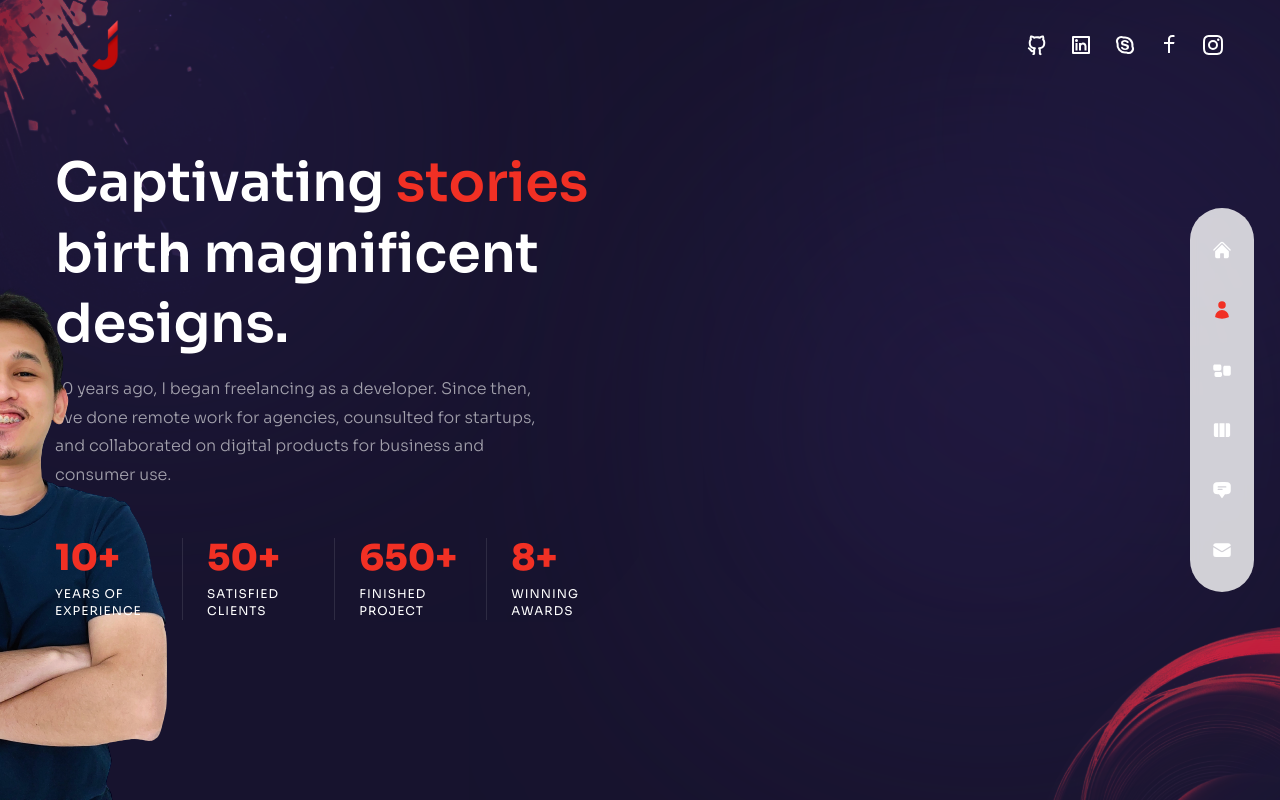
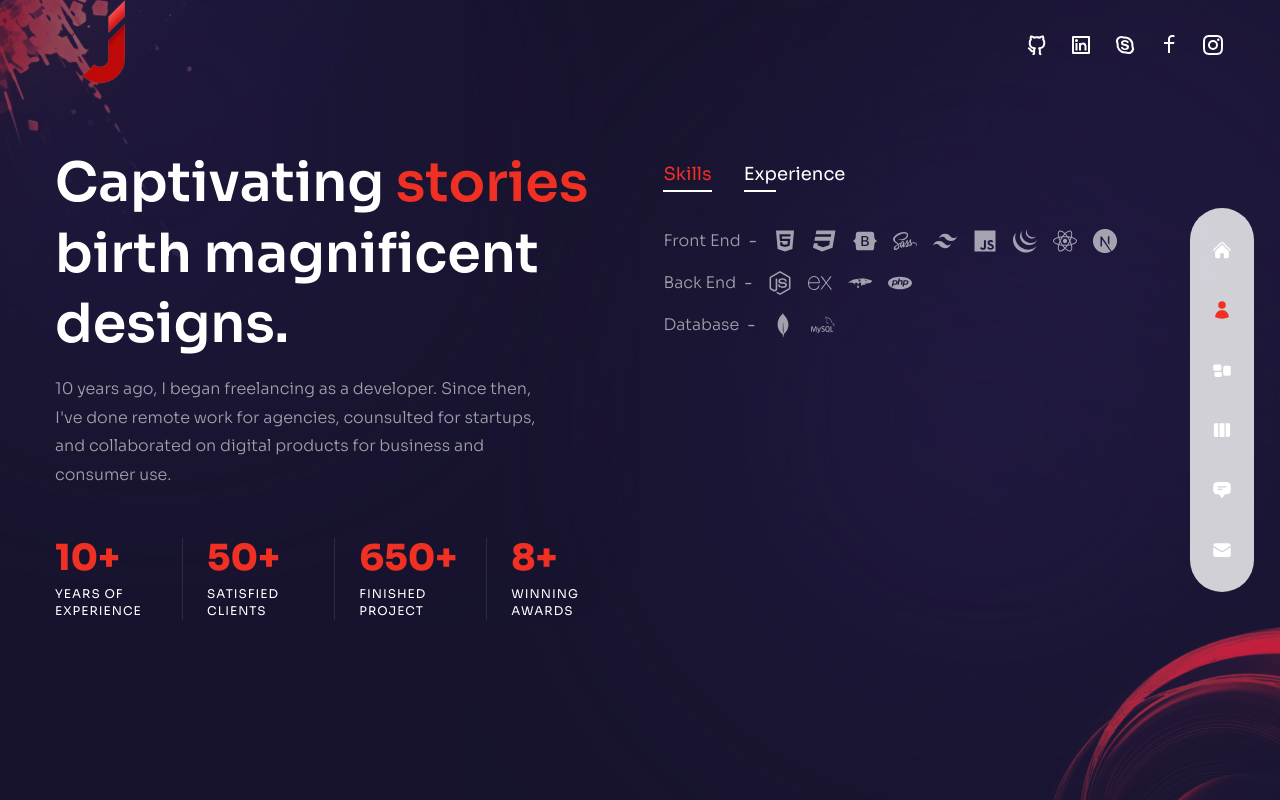
Before and after one commit to joemar-ceneza/react-portfolio, a Next.js app: page /about in a window 1280 px wide. Built offline with nearby package versions, Linux system fonts and the light colour scheme.

Commit message:
Update content

```diff
--- a/components/WorkSlider.js
+++ b/components/WorkSlider.js
@@ -14,6 +14,7 @@ import { BsArrowRight } from "react-icons/bs";
 
 // next js image
 import Image from "next/image";
+import Link from "next/link";
 
 // data
 const workSlides = {
@@ -23,18 +24,22 @@ const workSlides = {
         {
           title: "title",
           path: "/e-commerce-camera-haus.jpg",
+          link: "https://joemar-ceneza-e-commerce-camera-haus.netlify.app/",
         },
         {
           title: "title",
           path: "/e-commerce-e-shopping.jpg",
+          link: "https://joemar-ceneza-e-commerce-shopping.netlify.app/",
         },
         {
           title: "title",
           path: "/simon-game.jpg",
+          link: "https://joemar-ceneza.github.io/simon-game/",
         },
         {
           title: "title",
           path: "/huddle-landing-page.jpg",
+          link: "https://joemar-ceneza.github.io/huddle-landing-page/",
         },
       ],
     },
@@ -43,18 +48,22 @@ const workSlides = {
         {
           title: "title",
           path: "/notes-app.jpg",
+          link: "https://joemar-ceneza.github.io/notes-app/",
         },
         {
           title: "title",
           path: "/birthday-buddy-app.jpg",
+          link: "https://joemar-ceneza.github.io/birthday-buddy-app/",
         },
         {
           title: "title",
           path: "/expanding-cards.jpg",
+          link: "https://joemar-ceneza.github.io/expanding-cards/",
         },
         {
           title: "title",
           path: "/testimonials-slider.jpg",
+          link: "https://joemar-ceneza.github.io/testimonials-slider/",
         },
       ],
     },
@@ -81,9 +90,15 @@ export default function WorkSlider() {
                     key={index}
                     className="relative rounded-lg overflow-hidden flex items-center justify-center group"
                   >
+                    <Link href={`${image.link}`} target="_blank">
                       <div className="flex items-center justify-center relative overflow-hidden">
                         {/* image */}
-                      <Image src={image.path} width={500} height={500} alt="" />
+                        <Image
+                          src={image.path}
+                          width={500}
+                          height={500}
+                          alt=""
+                        />
                         {/* overlay gradient */}
                         <div className="absolute inset-0 bg-gradient-to-l from-transparent via-[#e838cc] to-[#4a22bd] opacity-0 group-hover:opacity-80 transition-all duration-300"></div>
                         {/* title */}
@@ -102,6 +117,7 @@ export default function WorkSlider() {
                           </div>
                         </div>
                       </div>
+                    </Link>
                   </div>
                 );
               })}
--- a/pages/about/index.js
+++ b/pages/about/index.js
@@ -6,19 +6,24 @@ import {
   FaCss3,
   FaJs,
   FaReact,
-  FaWordpress,
-  FaFigma,
+  FaSass,
+  FaBootstrap,
+  FaNodeJs,
 } from "react-icons/fa";
 
 import {
   SiNextdotjs,
-  SiFramer,
-  SiAdobexd,
-  SiAdobephotoshop,
+  SiTailwindcss,
+  SiJquery,
+  SiExpress,
+  SiMysql,
+  SiMongodb,
+  SiMongoose,
+  SiPhp,
 } from "react-icons/si";
 
 // components
-import Avatar from "../../components/Avatar";
+// import Avatar from "../../components/Avatar";
 import Circles from "../../components/Circles";
 
 // framer motion
@@ -31,37 +36,26 @@ export const aboutData = [
     title: "skills",
     info: [
       {
-        title: "Web Development",
+        title: "Front End",
         icons: [
-          // <FaHtml5 />,
-          // <FaCss3 />,
-          // <FaJs />,
-          // <FaReact />,
-          // <SiNextdotjs />,
-          // <SiFramer />,
-          // <FaWordpress />,
+          <FaHtml5 />,
+          <FaCss3 />,
+          <FaBootstrap />,
+          <FaSass />,
+          <SiTailwindcss />,
+          <FaJs />,
+          <SiJquery />,
+          <FaReact />,
+          <SiNextdotjs />,
         ],
       },
       {
-        title: "UI/UX Design",
-        icons: [
-          // <FaFigma />,
-          // <SiAdobexd />,
-          // <SiAdobephotoshop />
-        ],
-      },
-    ],
-  },
-  {
-    title: "awards",
-    info: [
-      {
-        title: "Webby Awards - Honoree",
-        stage: "2011 - 2012",
+        title: "Back End",
+        icons: [<FaNodeJs />, <SiExpress />, <SiMongoose />, <SiPhp />],
       },
       {
-        title: "Adobe Design Achievement Awards - Finalist",
-        stage: "2009 - 2010",
+        title: "Database",
+        icons: [<SiMongodb />, <SiMysql />],
       },
     ],
   },
@@ -69,33 +63,8 @@ export const aboutData = [
     title: "experience",
     info: [
       {
-        title: "UX/UI Designer - XYZ Company",
-        stage: "2012 - 2023",
-      },
-      {
-        title: "Web Developer - ABC Agency",
-        stage: "2010 - 2012",
-      },
-      {
-        title: "Intern - DEF Corporation",
-        stage: "2008 - 2010",
-      },
-    ],
-  },
-  {
-    title: "credentials",
-    info: [
-      {
-        title: "Web Development - ABC University, LA, CA",
-        stage: "2011",
-      },
-      {
-        title: "Computer Science Diploma - AV Technical Institute",
-        stage: "2009",
-      },
-      {
-        title: "Certified Graphic Designer - ABC Institute, Los Angeles, CA",
-        stage: "2006",
+        title: "Junior Account Administrator - Leekie Enterprise Inc.",
+        stage: "2016 - Present",
       },
     ],
   },
@@ -103,6 +72,7 @@ export const aboutData = [
 
 // counter
 import CountUp from "react-countup";
+import { icons } from "react-icons";
 
 export default function About() {
   const [index, setIndex] = useState(0);
@@ -110,7 +80,7 @@ export default function About() {
     <div className="h-full bg-primary/30 py-32 text-center xl:text-left">
       <Circles />
       {/* avatar img */}
-      <motion.div
+      {/* <motion.div
         variants={fadeIn("right", 0.2)}
         initial="hidden"
         animate="show"
@@ -118,7 +88,7 @@ export default function About() {
         className="hidden xl:flex absolute bottom-0 -left-[230px]"
       >
         <Avatar />
-      </motion.div>
+      </motion.div> */}
       <div className="container mx-auto h-full flex flex-col items-center xl:flex-row gap-x-6">
         {/* text */}
         <div className="flex-1 flex flex-col justify-center">
@@ -200,7 +170,7 @@ export default function About() {
           className="flex flex-col w-full xl:max-w-[48%] h-[480px]"
         >
           <div className="flex gap-x-4 xl:gap-x-8 mx-auto xl:mx-0 mb-4">
-            {/* {aboutData.map((item, itemIndex) => {
+            {aboutData.map((item, itemIndex) => {
               return (
                 <div
                   key={itemIndex}
@@ -213,10 +183,10 @@ export default function About() {
                   {item.title}
                 </div>
               );
-            })} */}
+            })}
           </div>
           <div className="py-2 xl:py-6 flex flex-col gap-y-2 xl:gap-y-4 items-center xl:items-start">
-            {/* {aboutData[index].info.map((item, itemIndex) => {
+            {aboutData[index].info.map((item, itemIndex) => {
               return (
                 <div
                   key={itemIndex}
@@ -236,7 +206,7 @@ export default function About() {
                   </div>
                 </div>
               );
-            })} */}
+            })}
           </div>
         </motion.div>
       </div>
--- a/pages/work/index.js
+++ b/pages/work/index.js
@@ -22,7 +22,7 @@ export default function Work() {
               exit="hidden"
               className="h2 xl:mt-12"
             >
-              My services <span className="text-accent">.</span>
+              My project's <span className="text-accent">.</span>
             </motion.h2>
             <motion.p
               variants={fadeIn("up", 0.4)}
```
Also changed, not shown: public/logo.png. Lines whose indentation alone changed are shown as unchanged.
